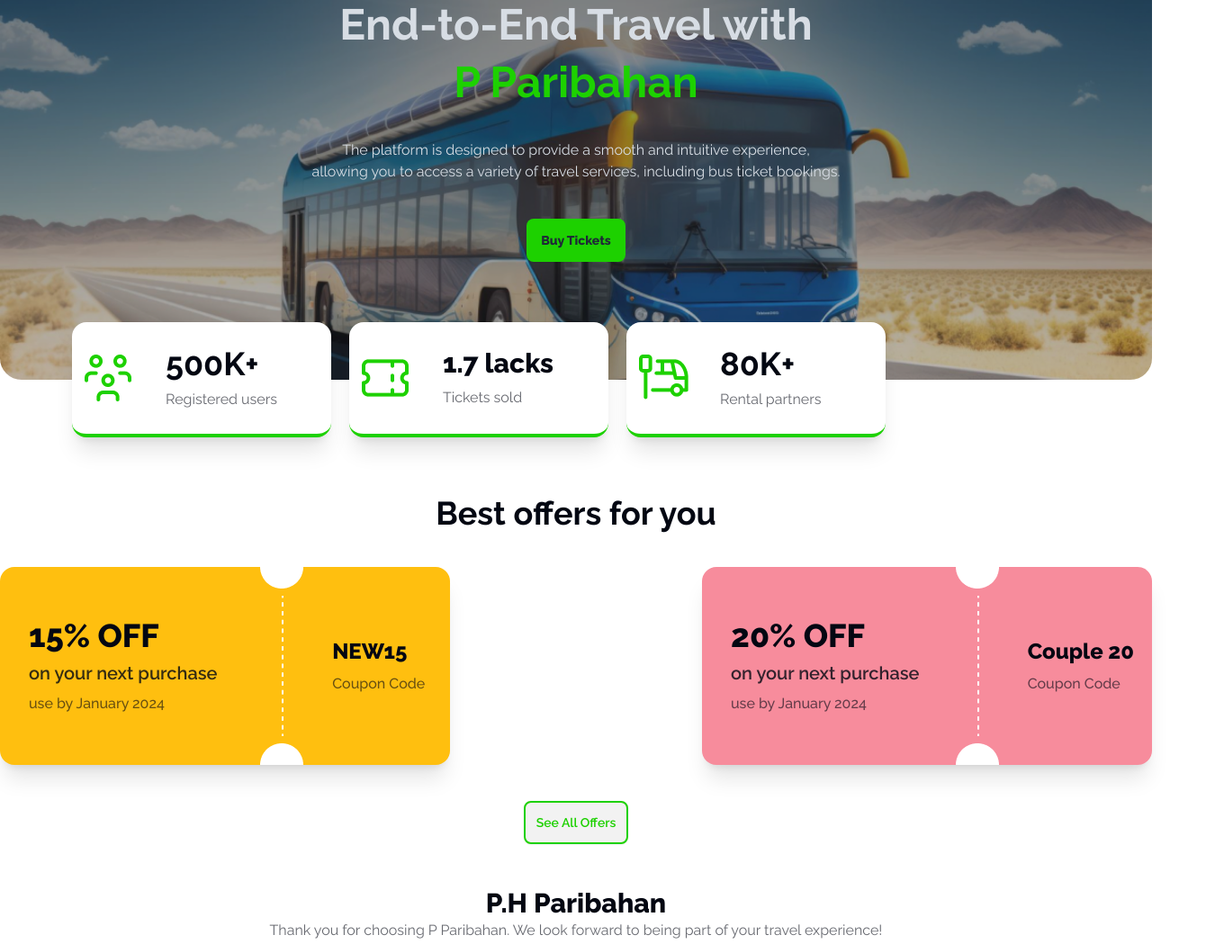
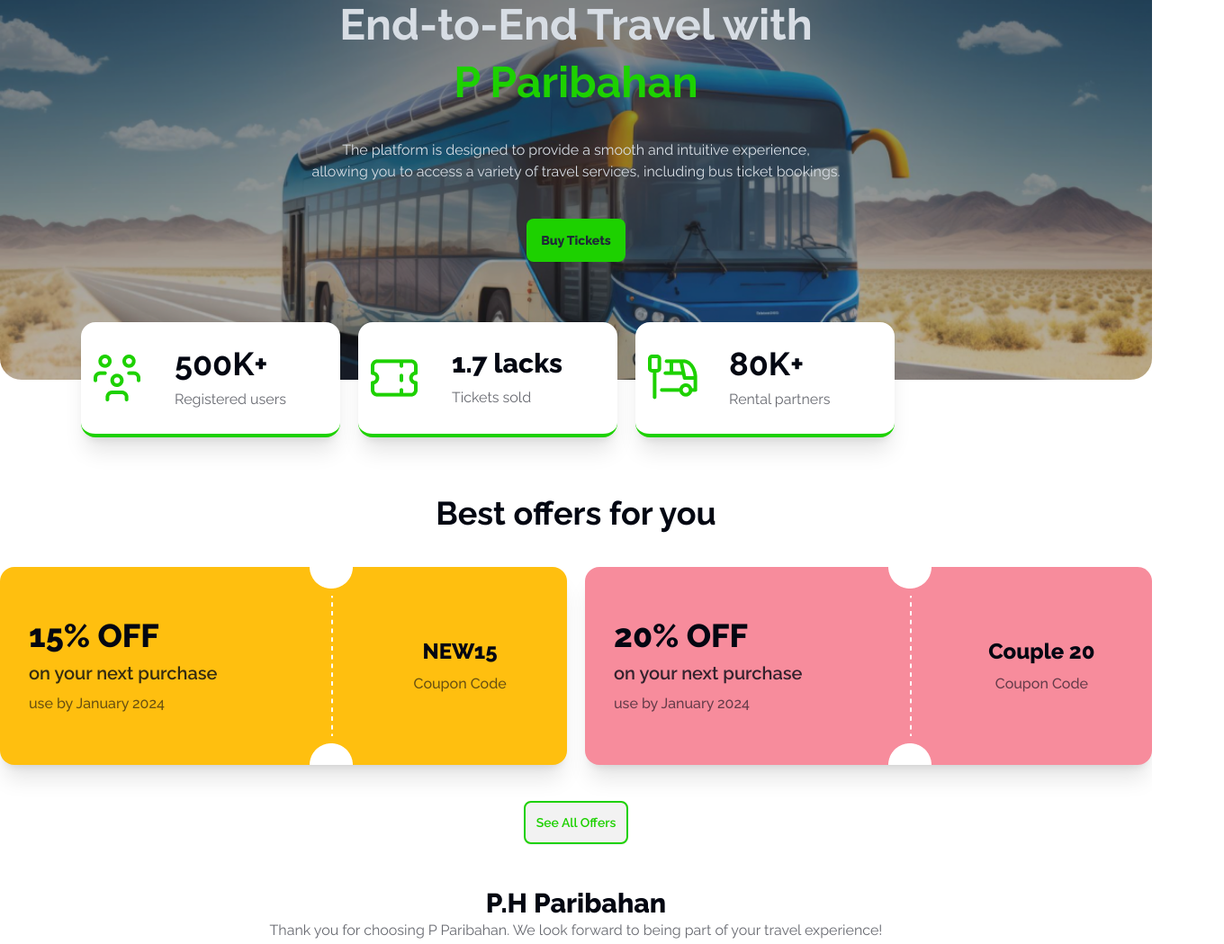
Before and after one commit to IshratMishu/Ticket-Assignment-5, a plain HTML site: page index.html in a window 1280 px wide. Shown: the part 220-1269 px from the top of the page at 90% size, 1360 px wide, since content can reach past the window. Drawn offline with nearby package versions, Linux system fonts and the light colour scheme.

Commit message:
structure made

```diff
--- a/index.html
+++ b/index.html
@@ -79,7 +79,7 @@
         </div>
 
 <!-- card section -->
-        <div class="grid grid-cols-1 lg:grid-cols-3 gap-5 lg:absolute lg:translate-x-[80px] lg:-translate-y-16">
+        <div class="grid grid-cols-1 lg:grid-cols-3 gap-5 lg:absolute lg:translate-x-[90px] lg:-translate-y-16">
             <!-- card-1 -->
             <div class="card card-side bg-base-100 shadow-xl border-b-4 border-color-garden w-full lg:w-72 h-32 p-2 flex items-center">
                 <figure><img src="images/people.png" alt="people"/></figure>
@@ -113,8 +113,8 @@
 <!-- best offers section -->
 <section>
   <h1 class="text-color-black text-4xl font-bold text-center">Best offers for you</h1>
-        <div class="flex flex-col lg:flex-row gap-5 mt-10 justify-between">
-            <div class="card lg:card-side shadow-xl bg-[#FFBF0F] w-full lg:w-[500px] rounded-2xl flex items-center">
+      <div class="flex flex-col lg:flex-row gap-5 mt-10 w-full justify-between">
+          <div class="card lg:card-side shadow-xl bg-[#FFBF0F] w-full lg:w-2/4 rounded-2xl flex items-center">
               <div class="card-body">
                   <h3 class="text-4xl font-extrabold text-color-black">15% OFF</h3>
               <h6 class="text-xl font-semibold text-[#030712CC]">on your next purchase</h6>
@@ -123,13 +123,13 @@
                 <div class="hidden lg:inline-flex">
                   <img src="images/cupon-devider.png" alt="">
                 </div>
-                <div class="card-body lg:-mr-5">
+              <div class="card-body items-center">
                   <h3 class="text-2xl font-extrabold text-color-black">NEW15</h3>
                   <p class="text-color-gray60 font-medium">Coupon Code</p>
               </div>
             </div>
 
-        <div class="card lg:card-side shadow-xl bg-[#F78C9C] w-full lg:w-[500px] rounded-2xl flex items-center">
+      <div class="card lg:card-side shadow-xl bg-[#F78C9C] w-full lg:w-2/4 rounded-2xl flex items-center">
           <div class="card-body">
               <h3 class="text-4xl font-extrabold text-color-black">20% OFF</h3>
               <h6 class="text-xl font-semibold text-[#030712CC]">on your next purchase</h6>
@@ -138,7 +138,7 @@
             <div class="hidden lg:inline-flex">
               <img src="images/cupon-devider.png" alt="">
             </div>
-            <div class="card-body lg:-mr-5">
+          <div class="card-body items-center">
               <h3 class="text-2xl font-extrabold text-color-black">Couple 20</h3>
               <p class="text-color-gray60 font-medium">Coupon Code</p>
           </div>
@@ -199,7 +199,7 @@
       <div class="hidden lg:inline-flex">
         <img src="images/info-devider.png" alt="">
       </div>
-      <div class="card-body lg:-mr-20 justify-center">
+    <div class="card-body overflow-hidden lg:items-center lg:justify-center">
       <div>
         <img src="images/fare.png" alt="">
       </div>
@@ -210,10 +210,10 @@
     </div>
   </div>
 </div>
-
+</section>
  <!-- seat counter -->
-  <div class="mt-10 w-full">
-    <div class="card lg:card-side bg-base-100 shadow-xl">
+ <section class="mx-2 lg:mx-auto lg:mt-10 w-full">
+  <div class="shadow-xl">
     <div class="flex w-full flex-col lg:flex-row">
       <div class="grid w-60 lg:w-3/5 card rounded-box">
         <h3 class="text-2xl text-color-black p-4">Select Your Seat</h3>
@@ -360,7 +360,7 @@
           <div class="label">
             <span class="label-text font-semibold text-color-black">Passenger Name*</span>
           </div>
-            <input type="text" placeholder="Enter your name" class="input input-bordered w-full" />
+          <input type="text" placeholder="Enter your name" class="input input-bordered w-full"/>
         </label>
         <label class="form-control w-full ">
           <div class="label">
@@ -383,10 +383,9 @@
       </div>
     </div>
   </div>
-  </div>
 </section>
 </main>
-<footer class="footer p-10 bg-neutral text-white mx-2 lg:mx-auto mt-20 justify-between items-center">
+<footer class="footer p-10 bg-neutral text-white mx-2 lg:mx-auto mt-20 items-center">
   <div>
     <h1 class="text-4xl font-extrabold">P-Ticket</h2>
         <p>P-Ticket is a digital platform to make your <br> daily commuting better.</p>
```
Lines whose indentation alone changed are shown as unchanged.
